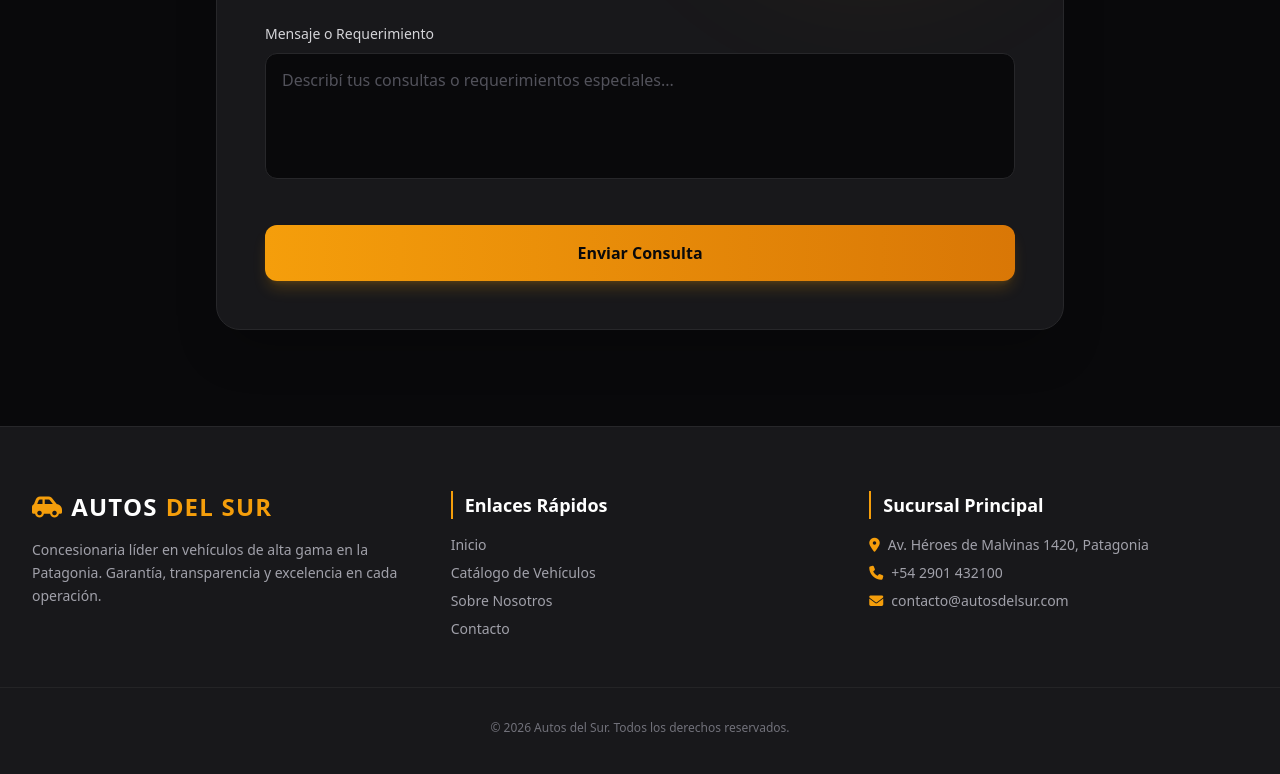
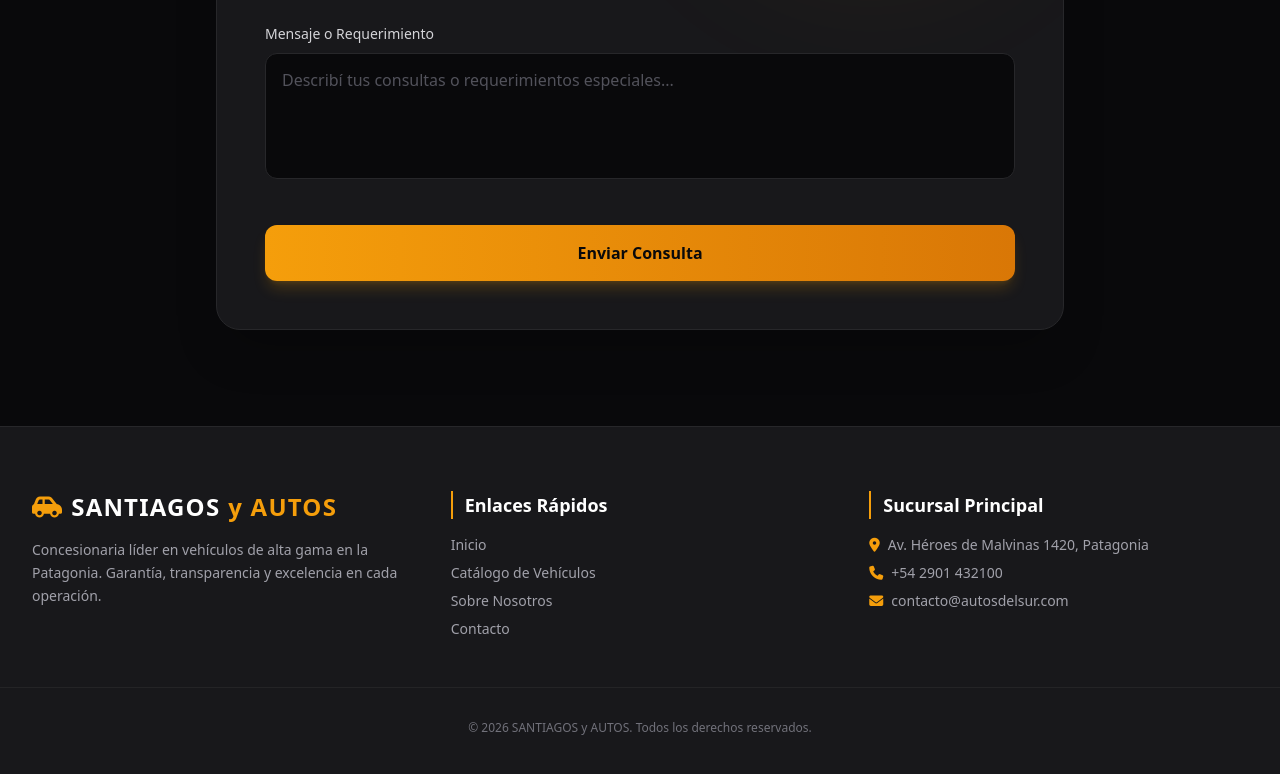
Before and after one commit to Santiago-Laterra/autos-del-sur, a plain HTML site: page index.html in a window 1280 px wide. Shown: the part 1296-2070 px from the top of the page. Drawn offline with nearby package versions, Linux system fonts and the light colour scheme.

Commit message:
fix: update title and references from "Autos del Sur" to "SANTIAGOS y AUTOS"
Co-authored-by: aider (ollama/qwen2.5-coder:7b) <aider@aider.chat>

```diff
--- a/index.html
+++ b/index.html
@@ -3,7 +3,7 @@
 <head>
     <meta charset="UTF-8">
     <meta name="viewport" content="width=device-width, initial-scale=1.0">
-    <title>Autos del Sur - Concesionaria Oficial</title>
+    <title>SANTIAGOS y AUTOS - Concesionaria Oficial</title>
     <!-- Tailwind CSS CDN -->
     <script src="https://cdn.tailwindcss.com"></script>
     <script>
@@ -35,7 +35,7 @@
     <header class="fixed top-0 left-0 w-full z-50 backdrop-blur-md bg-zinc-950/80 border-b border-zinc-800/60">
         <div class="max-w-7xl mx-auto px-4 sm:px-6 lg:px-8 h-20 flex items-center justify-between">
             <a href="index.html" class="text-2xl font-black tracking-wider flex items-center gap-2 text-white">
-                <i class="fa-solid fa-car-side text-amber-500"></i>AUTOS <span class="text-amber-500">DEL SUR</span>
+                <i class="fa-solid fa-car-side text-amber-500"></i>SANTIAGOS <span class="text-amber-500">y AUTOS</span>
             </a>
 
             <!-- Menú de Navegación -->
@@ -145,7 +145,7 @@
         <div class="max-w-7xl mx-auto px-4 sm:px-6 lg:px-8 grid grid-cols-1 md:grid-cols-3 gap-10">
             <div>
                 <a href="index.html" class="text-2xl font-black tracking-wider text-white flex items-center gap-2 mb-4">
-                    <i class="fa-solid fa-car-side text-amber-500"></i>AUTOS <span class="text-amber-500">DEL SUR</span>
+                    <i class="fa-solid fa-car-side text-amber-500"></i>SANTIAGOS <span class="text-amber-500">y AUTOS</span>
                 </a>
                 <p class="text-sm text-zinc-400 leading-relaxed">
                     Concesionaria líder en vehículos de alta gama en la Patagonia. Garantía, transparencia y excelencia en cada operación.
@@ -168,7 +168,7 @@
             </div>
         </div>
         <div class="max-w-7xl mx-auto px-4 sm:px-6 lg:px-8 mt-12 pt-8 border-t border-zinc-800/80 text-center text-xs text-zinc-500">
-            &copy; 2026 Autos del Sur. Todos los derechos reservados.
+            &copy; 2026 SANTIAGOS y AUTOS. Todos los derechos reservados.
         </div>
     </footer>
 
```
